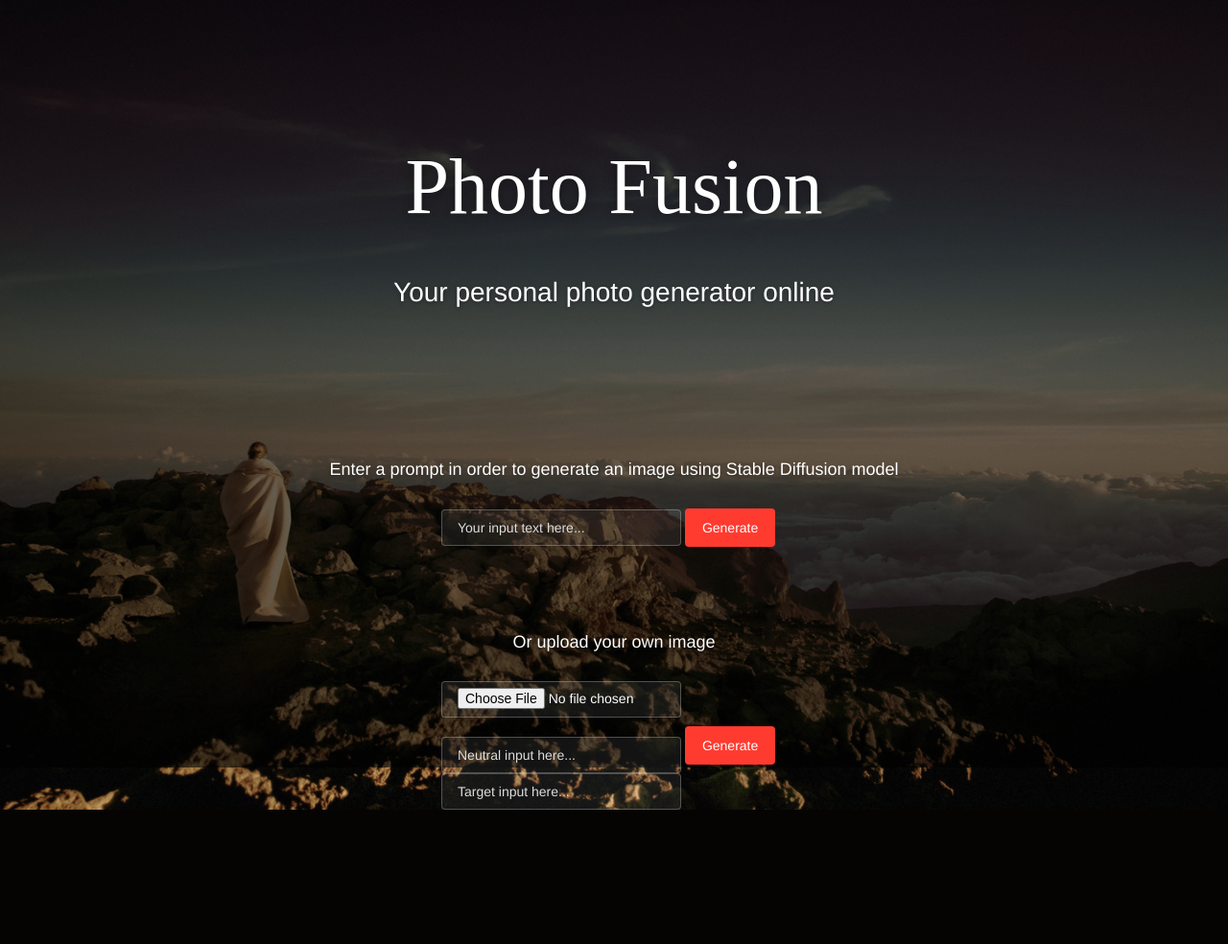
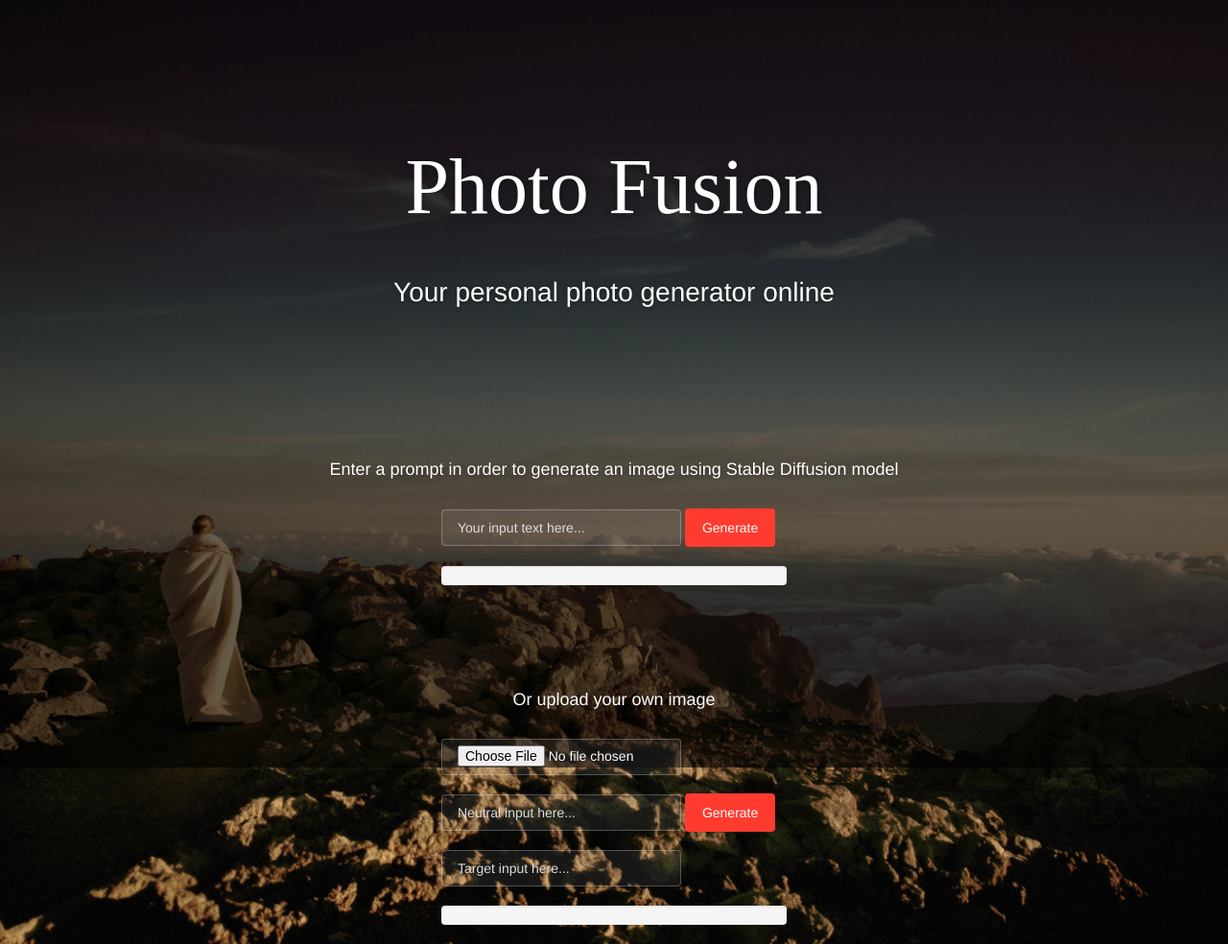
Before and after one commit to lucascheistwer/Photo-Fusion, a Flask app: page / in a window 1280 px wide. Shown: the whole page at 96% size. Before the commit the page ends 844 px from the top, so only its background shows below. Run offline with Flask 2, Linux system fonts and the light colour scheme; some libraries are stand-ins or nearby versions; some web fonts are replaced.

Commit message:
add progressbar

```diff
--- a/main.py
+++ b/main.py
@@ -13,8 +13,8 @@ def generate_txt2img():
     text = request.form['text']
     model = replicate.models.get("stability-ai/stable-diffusion")
     version = model.versions.get("f178fa7a1ae43a9a9af01b833b9d2ecf97b1bcb0acfd2dc5dd04895e042863f1")
-    image_url = version.predict(prompt=text, num_outputs=3, num_interference_steps=50)
-    return render_template('image.html', image1=image_url[0], image2=image_url[1], image3=image_url[2])
+    image_url = version.predict(prompt=text, num_outputs=2, num_interference_steps=50)
+    return render_template('txt2img.html', image1=image_url[0], image2=image_url[1])
 
 @app.route('/imgtoimg', methods=['GET', 'POST'])
 def generate_img2img():
@@ -25,8 +25,8 @@ def generate_img2img():
     file.save(file_url)
     model = replicate.models.get("orpatashnik/styleclip")
     version = model.versions.get("7af9a66f36f97fee2fece7dcc927551a951f0022cbdd23747b9212f23fc17021")
-    image_url = version.predict(input=open(file_url, "rb"), neutral=neutral, target=target)
-    return render_template('image.html', image_url=image_url)
+    image = version.predict(input=open(file_url, "rb"), neutral=neutral, target=target)
+    return render_template('img2img.html', image=image)
 
 if __name__ == '__main__':
     app.run()
--- a/templates/index.html
+++ b/templates/index.html
@@ -59,9 +59,12 @@
                 <div class="form-group">
                   <input type="text" name="text" class="form-control transparent" placeholder="Your input text here...">
                 </div>
-                <button type="submit" class="btn btn-danger btn-fill">Generate</button>
+                <button type="submit" class="btn btn-danger btn-fill" id="generate_txt2img_button">Generate</button>
               </form>
-
+              <br>
+              <div class="progress">
+                <div id="text2img_progressbar" class="progress-bar progress-bar-striped" role="progressbar" style="width: 0%"></div>
+              </div>
             </div>
           </div>
         </div>
@@ -81,16 +84,47 @@
                   <br>
                   <input type="text" name="neutral" class="form-control transparent" placeholder="Neutral input here...">
                   <br>
+                  <br>
                   <input type="text" name="target" class="form-control transparent" placeholder="Target input here...">
                 </div>
-                <button type="submit" class="btn btn-danger btn-fill">Generate</button>
+                <button type="submit" class="btn btn-danger btn-fill" id="generate_img2img_button">Generate</button>
               </form>
+              <br>
+              <div class="progress">
+                <div id="img2img_progressbar" class="progress-bar progress-bar-striped" role="progressbar" style="width: 0%"></div>
+              </div>
             </div>
           </div>
         </div>
       </div>
     </div>
   </div>
+  <script>
+    document.getElementById('generate_txt2img_button').addEventListener('click', function() {
+      var progressBar = document.getElementById('text2img_progressbar');
+      var interval = setInterval(function() {
+        var currentWidth = parseInt(progressBar.style.width);
+        if (currentWidth >= 100) {
+          clearInterval(interval);
+        } else {
+          progressBar.style.width = (currentWidth + 0.5) + '%';
+        }
+      }, 100);
+    });
+  </script>
+  <script>
+    document.getElementById('generate_img2img_button').addEventListener('click', function() {
+      var progressBar = document.getElementById('img2img_progressbar');
+      var interval = setInterval(function() {
+        var currentWidth = parseInt(progressBar.style.width);
+        if (currentWidth >= 100) {
+          clearInterval(interval);
+        } else {
+          progressBar.style.width = (currentWidth + 5) + '%';
+        }
+      }, 100);
+    });
+  </script>
 </body>
 <script src="{{ url_for('static', filename='js/jquery-1.10.2.js') }}" type="text/javascript"></script>
 <script src="{{ url_for('static', filename='js/bootstrap.min.js') }}" type="text/javascript"></script>
--- a/templates/image.html
+++ b/templates/txt2img.html
@@ -12,6 +12,5 @@
     <body>
         <img src="{{ image1 }}" alt="image1">
         <img src="{{ image2 }}" alt="image2">
-        <img src="{{ image3 }}" alt="image3">
     </body>
 </html>
```
Also changed, not shown: templates/img2img.html (added, +15 -0 lines).
